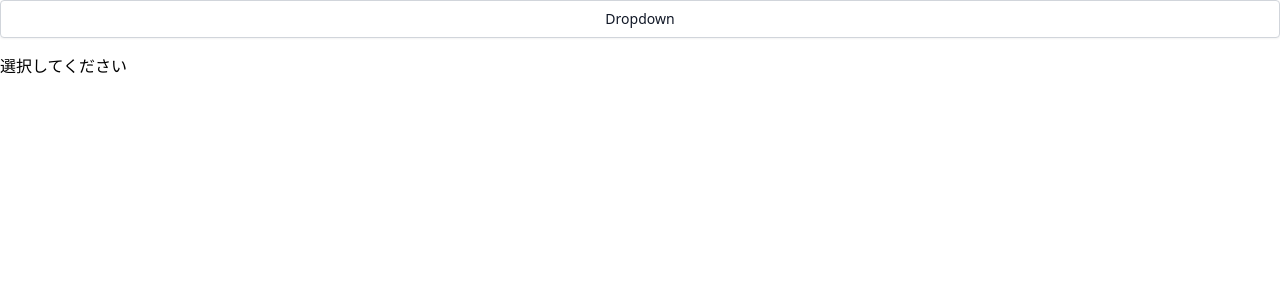
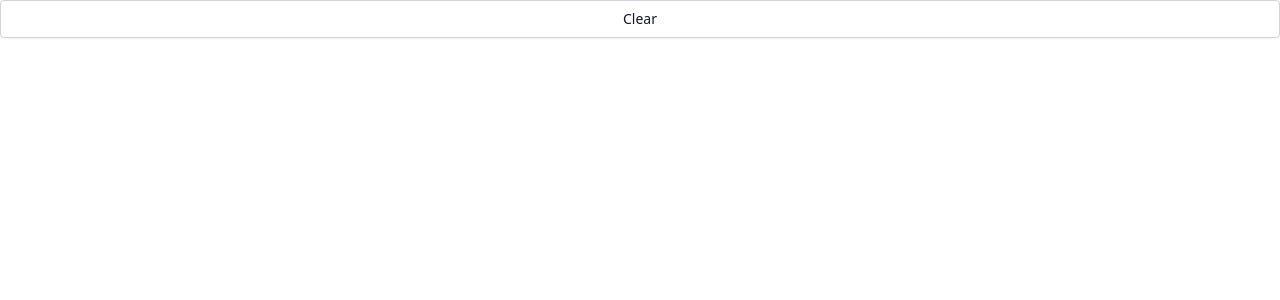
Before and after one commit to 052hide/react-components-headlessui, a React (Create React App) app: page / in a window 1280 px wide. Shown: the top 300 px of the page. Built offline with nearby package versions, Linux system fonts and the light colour scheme.

Commit message:
create style/selectListbox

```diff
--- a/src/App.tsx
+++ b/src/App.tsx
@@ -1,102 +1,58 @@
 import React, { useState } from 'react'
 import type { Nullable } from '~/types/common'
-import DropdownMenu from '~/components/style/DropdownMenu'
-import DropdownItem from '~/components/style/DropdownMenu/DropdownItem'
-import SelectListbox from '~/components/headless/SelectListbox'
+import type { Props as SelectListboxProps } from '~/components/headless/SelectListbox/type'
+import SelectListbox from '~/components/style/SelectListbox'
 
-const App: React.FC = (): JSX.Element => {
-  const dropdownItemClassName = () => {
-    return 'w-full block py-2 px-4 text-sm text-left'
-  }
-  const dropdownItems = [
+const itemClassNames = () => ({
+  base: 'transition-colors duration-150',
+  selected: 'text-blue-800',
+  active: 'bg-blue-100',
+  disabled: 'bg-gray-100 opacity-50',
+})
+
+const selectItems: SelectListboxProps<number>['items'] = [
   {
-      key: 4,
-      element: (
-        <DropdownItem
-          elementType="button"
-          classNames={{ base: dropdownItemClassName(), active: 'bg-blue-100' }}
-        >
-          Button
-        </DropdownItem>
-      ),
+    key: 0,
+    children: 'Clear',
+    value: null,
+    disabled: false,
+    classNames: itemClassNames(),
   },
   {
     key: 1,
-      element: (
-        <DropdownItem
-          elementType="text"
-          classNames={{ base: dropdownItemClassName() }}
-        >
-          Text
-        </DropdownItem>
-      ),
+    children: 'Label 1',
+    value: 1,
+    disabled: false,
+    classNames: itemClassNames(),
   },
   {
     key: 2,
-      element: (
-        <DropdownItem
-          elementType="button"
-          classNames={{ base: dropdownItemClassName(), active: 'bg-blue-100' }}
-        >
-          Button
-        </DropdownItem>
-      ),
+    children: 'Label 2',
+    value: 2,
+    disabled: true,
+    classNames: itemClassNames(),
   },
   {
     key: 3,
-      element: (
-        <DropdownItem
-          elementType="link"
-          to="/"
-          target="_blank"
-          classNames={{ base: dropdownItemClassName(), active: 'bg-blue-100' }}
-        >
-          Link
-        </DropdownItem>
-      ),
+    children: 'Label 3',
+    value: 3,
+    disabled: false,
+    classNames: itemClassNames(),
   },
 ]
 
-  const selectItems = [
-    {
-      key: 1,
-      value: 1,
-      label: 'Label 1',
-      disabled: false,
-    },
-    {
-      key: 2,
-      value: 2,
-      label: 'Label 2',
-      disabled: true,
-    },
-    {
-      key: 3,
-      value: 3,
-      label: 'Label 3',
-      disabled: false,
-    },
-  ]
-
+const App: React.FC = (): JSX.Element => {
   const [selectedValue, setSelectedValue] = useState<Nullable<number>>(null)
 
   return (
     <div className="h-[2000px] gap-4 flex flex-col">
-      <DropdownMenu button={'Dropdown'} items={dropdownItems} />
       <SelectListbox
         selectedValue={selectedValue}
-        defaultLabel="選択してください"
+        handleChange={setSelectedValue}
+        button={{
+          children: 'Select',
+        }}
         items={selectItems}
-        handleChange={setSelectedValue}
-        classNames={{
-          self: '',
-          item: {
-            base: 'transition-colors duration-150',
-            selected: 'text-blue-800',
-            active: 'bg-blue-100',
-            disabled: 'bg-gray-100 opacity-50',
-          },
-        }}
       />
     </div>
   )
--- a/src/components/headless/SelectListbox/SelectOption/index.tsx
+++ b/src/components/headless/SelectListbox/SelectOption/index.tsx
@@ -13,7 +13,7 @@ export const Component = <T extends number | string>(
       className={({ selected, active, disabled }) =>
         classNames([
           props.classNames?.base || '',
-          selected ? props.classNames?.selected || '' : '',
+          selected && props.value !== null ? props.classNames?.selected || '' : '',
           active ? props.classNames?.active || '' : '',
           disabled ? props.classNames?.disabled || '' : '',
         ])
--- a/src/components/headless/SelectListbox/SelectOption/type.ts
+++ b/src/components/headless/SelectListbox/SelectOption/type.ts
@@ -1,5 +1,5 @@
 export type Props<T extends number | string> = {
-  value: T
+  value: T | null
   disabled: boolean
   classNames?: {
     base?: string
--- a/src/components/headless/SelectListbox/index.tsx
+++ b/src/components/headless/SelectListbox/index.tsx
@@ -8,8 +8,8 @@ export const Component = <T extends number | string>(
 ): JSX.Element => {
   const selectedLabel = () => {
     return (
-      props.items.find((item) => item.value === props.selectedValue)?.label ||
-      props.defaultLabel
+      props.items.find((item) => item.value === props.selectedValue)
+        ?.children || props.button.children
     )
   }
 
@@ -18,15 +18,15 @@ export const Component = <T extends number | string>(
       as="div"
       value={props.selectedValue}
       onChange={props.handleChange}
-      className={props.classNames?.self || 'relative inline-block'}
+      className={props.classNames?.base || 'relative inline-block'}
     >
-      <Listbox.Button className={props.classNames?.button || 'text-left'}>
+      <Listbox.Button className={props.button.classNames?.base || 'text-left'}>
         {selectedLabel()}
       </Listbox.Button>
-      <Transition as={Fragment} {...props.classNames?.items?.transition}>
+      <Transition as={Fragment} {...props.itemsWrapperTransition?.classNames}>
         <Listbox.Options
           className={
-            props.classNames?.items?.content ||
+            props.itemsWrapper?.classNames?.base ||
             'absolute z-dropdownOption left-0  mt-2 min-w-[10rem] bg-white focus:outline-none'
           }
         >
@@ -35,14 +35,9 @@ export const Component = <T extends number | string>(
               key={item.key}
               value={item.value}
               disabled={item.disabled}
-              classNames={{
-                base: props.classNames?.item?.base,
-                selected: props.classNames?.item?.selected,
-                active: props.classNames?.item?.active,
-                disabled: props.classNames?.item?.disabled,
-              }}
+              classNames={item.classNames}
             >
-              {item.label}
+              {item.children}
             </SelectOption>
           ))}
         </Listbox.Options>
--- a/src/components/headless/SelectListbox/type.ts
+++ b/src/components/headless/SelectListbox/type.ts
@@ -1,28 +1,31 @@
 import { Key, ReactNode } from 'react'
 import type { TransitionClassNames } from '~/types/transition'
+import type { Props as SelectOptionProps } from './SelectOption/type'
+
+export type Item = SelectOptionProps<number | string> & {
+  key: Key
+  children: ReactNode
+}
 
 export type Props<T extends number | string> = {
   selectedValue: T | null
-  defaultLabel: string
-  items: {
-    key: Key
-    value: T
-    label: ReactNode
-    disabled: boolean
-  }[]
   classNames?: {
-    self?: string
-    button?: string
-    items?: {
-      transition?: TransitionClassNames
-      content?: string
-    }
-    item?: {
+    base?: string
+  }
+  handleChange: (value: T | null) => void
+  button: {
+    children: ReactNode
+    classNames?: {
       base?: string
-      selected?: string
-      active?: string
-      disabled?: string
     }
   }
-  handleChange: (value: T | null) => void
+  itemsWrapperTransition?: {
+    classNames?: TransitionClassNames
+  }
+  itemsWrapper?: {
+    classNames?: {
+      base?: string
+    }
+  }
+  items: Item[]
 }
--- /dev/null
+++ b/src/components/style/SelectListbox/index.tsx
@@ -0,0 +1,47 @@
+import React from 'react'
+import SelectListbox from '~/components/headless/SelectListbox'
+import { Props } from './type'
+
+const Component = <T extends number | string>(props: Props<T>): JSX.Element => {
+  return (
+    <SelectListbox
+      selectedValue={props.selectedValue}
+      classNames={{
+        base: '',
+      }}
+      button={{
+        ...props.button,
+        classNames: {
+          base: 'w-full inline-flex justify-center py-2 px-4 rounded border border-gray-300 shadow-sm bg-white text-sm font-medium text-gray-900 transition-colors duration-150 hover:bg-gray-50 focus:outline-none focus:bg-gray-100',
+        },
+      }}
+      handleChange={props.handleChange}
+      itemsWrapperTransition={{
+        classNames: {
+          enter: 'transition ease-out duration-100',
+          enterFrom: 'transform opacity-0 scale-95',
+          enterTo: 'transform opacity-100 scale-100',
+          leave: 'transition ease-in duration-75',
+          leaveFrom: 'transform opacity-100 scale-100',
+          leaveTo: 'transform opacity-0 scale-95',
+        },
+      }}
+      itemsWrapper={{
+        classNames: {
+          base: 'absolute z-dropdownOption left-0 mt-2 min-w-[14rem] max-w-full rounded-md shadow-lg bg-white focus:outline-none',
+        },
+      }}
+      items={props.items.map((item) => ({
+        ...item,
+        classNames: {
+          base: 'w-full block py-2 px-4 text-sm text-left transition-colors duration-150',
+          selected: 'text-blue-800',
+          active: 'bg-blue-100',
+          disabled: 'bg-gray-100 opacity-50',
+        },
+      }))}
+    />
+  )
+}
+
+export default Component
--- /dev/null
+++ b/src/components/style/SelectListbox/type.ts
@@ -0,0 +1,16 @@
+import { OmitClassNames } from '~/types/common'
+import type {
+  Props as SelectListboxProps,
+  Item,
+} from '~/components/headless/SelectListbox/type'
+
+export type Props<T extends number | string> = {
+  selectedValue: SelectListboxProps<T>['selectedValue']
+  handleChange: SelectListboxProps<T>['handleChange']
+  button: OmitClassNames<SelectListboxProps<T>['button']>
+  itemsWrapperTransition?: OmitClassNames<
+    SelectListboxProps<T>['itemsWrapperTransition']
+  >
+  itemsWrapper?: OmitClassNames<SelectListboxProps<T>['itemsWrapper']>
+  items: OmitClassNames<Item>[]
+}
--- a/src/types/common.ts
+++ b/src/types/common.ts
@@ -1 +1,2 @@
 export type Nullable<T> = T | null
+export type OmitClassNames<T> = Omit<T, 'classNames'>
```
Lines whose indentation alone changed are shown as unchanged.
